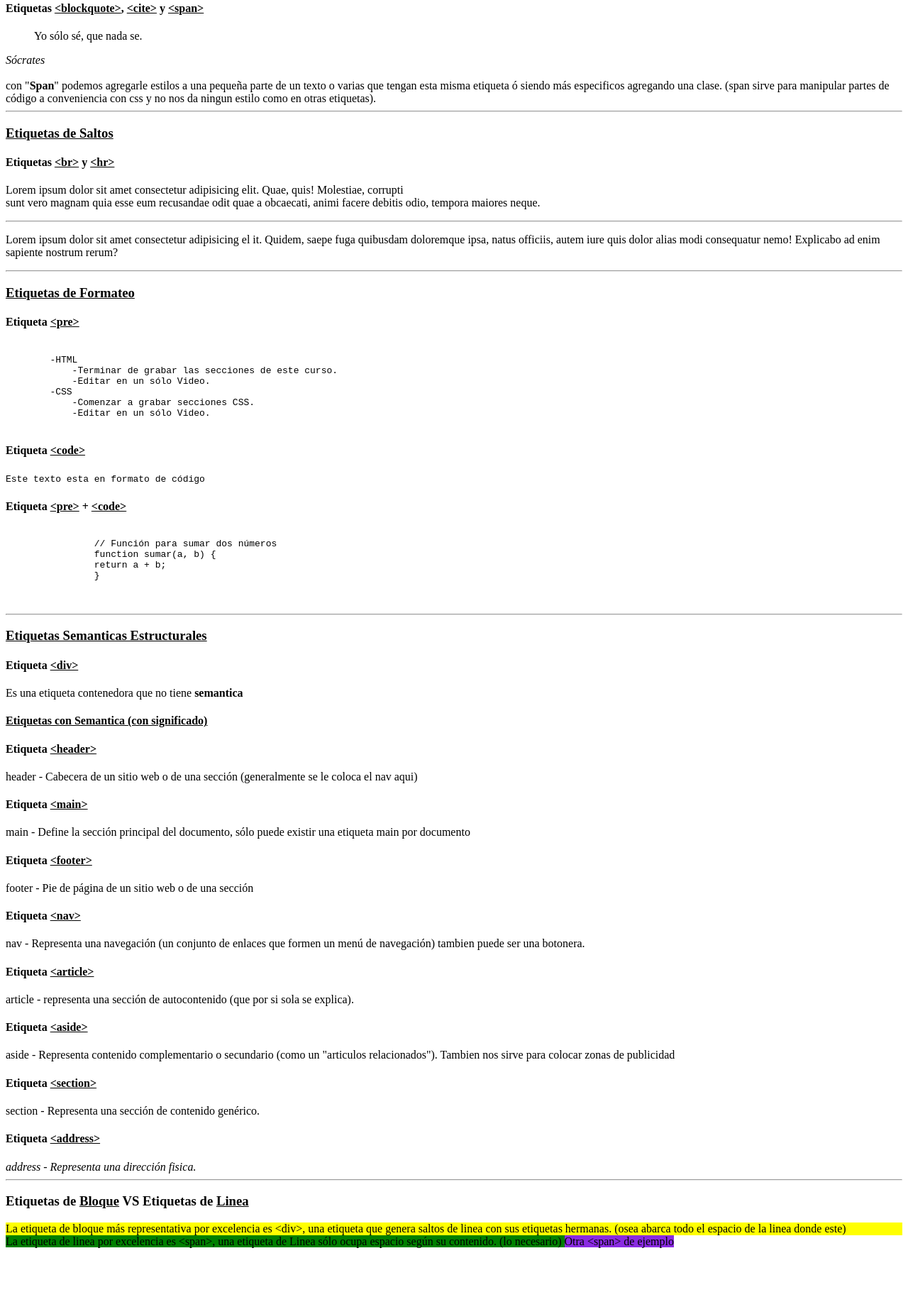
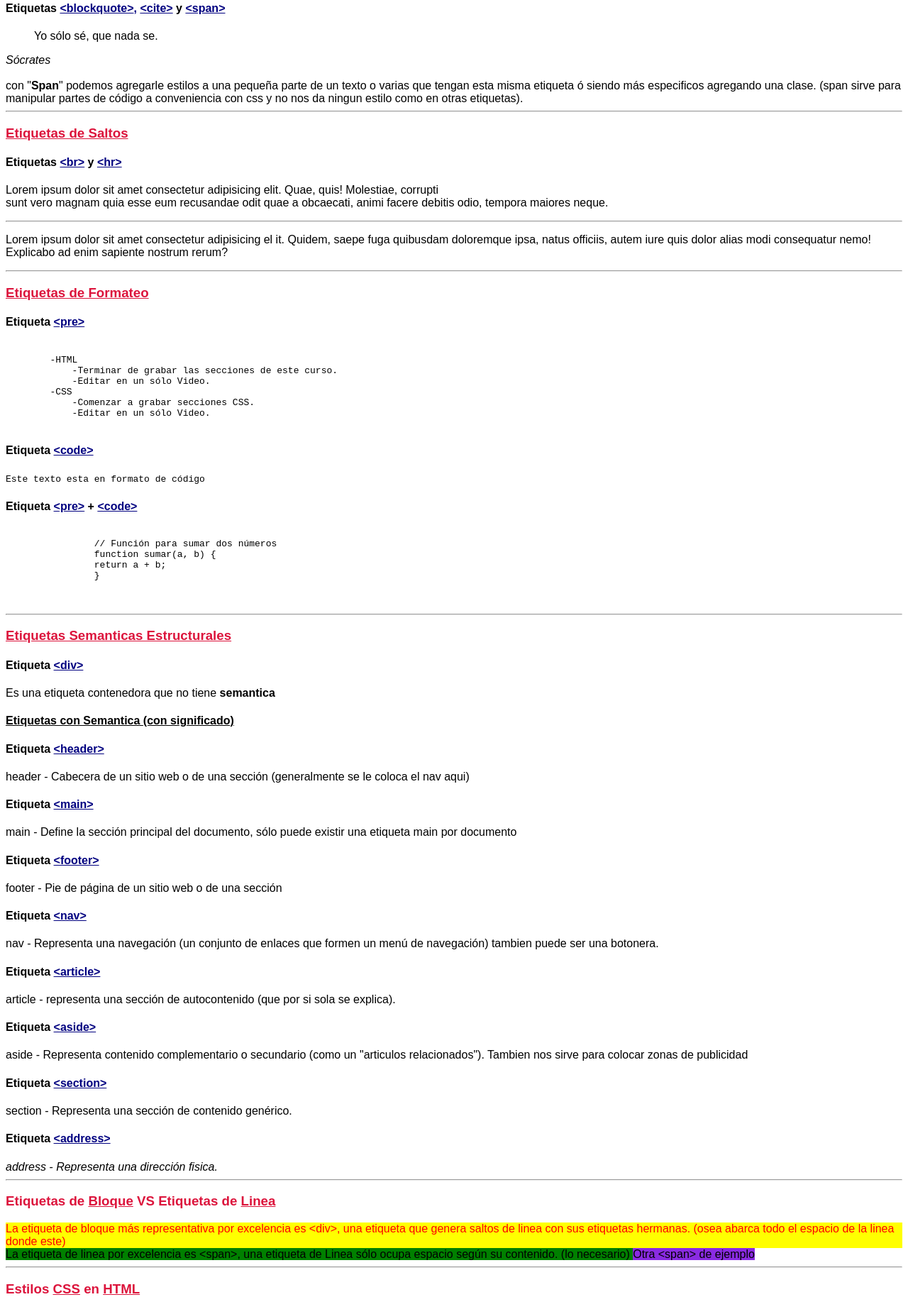
Before and after one commit to Samu43lz/HTML-BasicsForPractice, a plain HTML site: page index.html in a window 1280 px wide. Shown: the part 969-2797 px from the top of the page at 71% size. Before the commit the page ends 2736 px from the top, so only its background shows below. Drawn offline with Linux system fonts and the light colour scheme.

Commit message:
Añadiendo estilos y conociendo las formas de implementar CSS a nuestro doc. HTML

```diff
--- /dev/null
+++ b/assets/css/styles.css
@@ -0,0 +1,9 @@
+/* Estilo para las etiquetas */
+.e {
+    color: navy;
+}
+
+/* Tipografia para toda la página */
+body {
+    font-family: sans-serif;
+}
--- a/index.html
+++ b/index.html
@@ -9,6 +9,18 @@
     <!-- no más de 165 carácteres -->
     <!-- cada documento de cada sección de nuestro sitio web deben tener diferentes meta
         descripciones y titulos-->
+
+        <!-- #2 Ejemplo de estilos CSS en HTML, con la etiqueta Style-->
+
+    <style>
+        h3 {
+            color:crimson
+        }
+    </style>
+
+        <!-- #3 Ejemplo de Estilos CSS en HTML, con LINK (la mejor practicca)-->
+
+        <link rel="stylesheet" href="assets/css/styles.css">  <!--Enlazamos nuestro archivo CSS con nuestro HTML-->
 </head>
 
 <body>
@@ -36,18 +48,18 @@
 
     <h3><u>Encabezados</u></h3>
     <!-- Encabezados -->
-    <h4>Etiquetas <u>&lt;h1&gt;</u> y sucesivamente hasta el <u>&lt;h6&gt;</u></h4>
+    <h4>Etiquetas <u class="e">&lt;h1&gt;</u> y sucesivamente hasta el <u class="e">&lt;h6&gt;</u></h4>
     <!-- Utilizo código difente para colocar los "picoparentesis" porque colocarlos asi nomas no me permitiria
         añadirlos porque VS me los interpreta como etiquetas a utilizar-->
 
     <h1>Encabezado de nivel 1</h1> <!-- Solo debe haber un h1 por documento html-->
     <h2>Encabezado de nivel 2</h2>
-    <h3>Encabezado de nivel 3</h3>
+    <h3 style="color: black;">Encabezado de nivel 3</h3>
     <h4>Encabezado de nivel 4</h4>
     <h5>Encabezado de nivel 5</h5>
     <h6>Encabezado de nivel 6</h6>
 
-    <h4>Etiqueta <u>&lt;p&gt;</u></h4>
+    <h4>Etiqueta <u class="e">&lt;p&gt;</u></h4>
     <p>Lorem ipsum dolor sit amet consectetur adipisicing elit. Quisquam animi illo ipsa aut repudiandae asperiores hic consequuntur sapiente distinctio unde veritatis maiores pariatur quo sunt ratione perspiciatis
         exercitationem, dicta aliquid.</p>
 
@@ -55,7 +67,7 @@
 
     <h3><u>Etiquetas de texto básicas</u></h3>
     <!--Etiquetas de texto básicas-->
-    <h4>Etiquetas <u>&lt;b&gt;</u>, <u>&lt;i&gt;</u>, <u>&lt;u&gt;</u>, <u>&lt;sup&gt;</u> <u>&lt;sub&gt;</u>, <u>&lt;mark&gt;</u> y <u>&lt;small&gt;</u></h4>
+    <h4>Etiquetas <span class="e"><u>&lt;b&gt;</u>, <u>&lt;i&gt;</u>, <u>&lt;u&gt;</u>, <u>&lt;sup&gt;</u> <u>&lt;sub&gt;</u>, <u>&lt;mark&gt;</u> y <u>&lt;small&gt;</u></span></h4>
     <p>
         Palabras en: <b>Negrita</b>, <i>Italica</i>, <u>Subrayado</u>, e=mc<sup>2</sup>, h<sub>2</sub>o
         , <mark>marcaTexto</mark>, <small>Letras pequeñas</small>
@@ -66,14 +78,14 @@
     <h3><u>Etiquetas de texto Semanticas</u></h3>
     <!-- Semanticas (importantes a la hora de redactar textos)-->
 
-    <h4>Etiquetas <u>&lt;strong&gt;</u> y <u>&lt;em&gt;</u></h4>
+    <h4>Etiquetas <u class="e">&lt;strong&gt;</u> y <u class="e">&lt;em&gt;</u></h4>
     <p>
         <strong>Este texto es importante</strong>, <em>Este texto hace enfasis</em>
     </p>
 
     <!-- Para colocar una frase ó cita textual-->
 
-    <h4>Etiquetas <u>&lt;blockquote&gt;</u>, <u>&lt;cite&gt;</u> y <u>&lt;span&gt;</u></h4>
+    <h4>Etiquetas <span class="e"><u>&lt;blockquote&gt;</u>, <u>&lt;cite&gt;</u></span> y <u class="e">&lt;span&gt;</u></h4>
     <blockquote>Yo sólo sé, que nada se.</blockquote>
     <cite>Sócrates</cite> <br><br>
     <span>con "<strong>Span</strong>" podemos agregarle estilos a una pequeña parte de un texto
@@ -88,7 +100,7 @@
     <h3><u>Etiquetas de Saltos</u></h3>
     <!-- Etiquetas de Saltos -->
 
-        <h4>Etiquetas <u>&lt;br&gt;</u> y <u>&lt;hr&gt;</u></h4>
+        <h4>Etiquetas <u class="e">&lt;br&gt;</u> y <u class="e">&lt;hr&gt;</u></h4>
 
         <p>    <!-- "br" hace un salto de linea -->
             Lorem ipsum dolor sit amet consectetur adipisicing elit. Quae,
@@ -107,7 +119,7 @@
 
     <h3><u>Etiquetas de Formateo</u></h3>
     <!--Etiquetas de Formateo-->
-    <h4>Etiqueta <u>&lt;pre&gt;</u> </h4>
+    <h4>Etiqueta <u class="e">&lt;pre&gt;</u> </h4>
 
         <pre> <!-- va hacer que el navegador respete el formato que estes empleando , con sus espacios y todo-->
         -HTML
@@ -119,14 +131,14 @@
         </pre>
     </p>
 
-    <h4>Etiqueta <u>&lt;code&gt;</u></h4>
+    <h4>Etiqueta <u class="e">&lt;code&gt;</u></h4>
     <p>  <!-- Formato de código (la tipografia)-->
         <code>
             Este texto esta en formato de código
         </code>
     </p>
 
-    <h4>Etiqueta <u>&lt;pre&gt;</u> + <u>&lt;code&gt;</u></h4>
+    <h4>Etiqueta <u class="e">&lt;pre&gt;</u> + <u class="e">&lt;code&gt;</u></h4>
     <p>    <!-- Combinando ambas etiquetas podriamos implementar ejemplos de código en nuestro sitio web -->
         <pre>
             <code>
@@ -147,41 +159,41 @@
         <!-- No hay una regla para usar una unica vez estas etiquetas, excepto por el "main".
             podemos combinarlas y jugar con las etiquetas, claro , siendo coherente. (esto en interfaces más
             complejas)-->
-    <h4>Etiqueta  <u>&lt;div&gt;</u></h4>
+    <h4>Etiqueta  <u class="e">&lt;div&gt;</u></h4>
 
     <div>Es una etiqueta contenedora que no tiene <strong>semantica</strong></div>
 
     <h4> <u>Etiquetas con Semantica (con significado)</u></h4>
 
-    <h4>Etiqueta <u>&lt;header&gt;</u></h4>
+    <h4>Etiqueta <u class="e">&lt;header&gt;</u></h4>
 
     <header>
         header - Cabecera de un sitio web o de una sección
         (generalmente se le coloca el nav aqui)
     </header>
 
-    <h4>Etiqueta <u>&lt;main&gt;</u></h4>
+    <h4>Etiqueta <u class="e">&lt;main&gt;</u></h4>
 
     <main>
         main - Define la sección principal del documento, sólo puede existir una
         etiqueta main por documento
     </main>
 
-    <h4>Etiqueta <u>&lt;footer&gt;</u></h4>
+    <h4>Etiqueta <u class="e">&lt;footer&gt;</u></h4>
 
     <footer>
         footer - Pie de página de un sitio web o de una sección
 
     </footer>
 
-    <h4>Etiqueta <u>&lt;nav&gt;</u></h4>
+    <h4>Etiqueta <u class="e">&lt;nav&gt;</u></h4>
 
     <nav>
         nav - Representa una navegación (un conjunto de enlaces que formen un menú de navegación)
         tambien puede ser una botonera.
     </nav>
 
-    <h4>Etiqueta <u>&lt;article&gt;</u></h4>
+    <h4>Etiqueta <u class="e">&lt;article&gt;</u></h4>
 
     <article>
         article - representa una sección de autocontenido (que por si sola se
@@ -191,20 +203,20 @@
             donde aparecen cards con información que te da el contexto.-->
     </article>
 
-    <h4>Etiqueta <u>&lt;aside&gt;</u></h4>
+    <h4>Etiqueta <u class="e">&lt;aside&gt;</u></h4>
 
     <aside>
         aside - Representa contenido complementario o secundario (como un "articulos
         relacionados"). Tambien nos sirve para colocar zonas de publicidad
     </aside>
 
-    <h4>Etiqueta <u>&lt;section&gt;</u></h4>
+    <h4>Etiqueta <u class="e">&lt;section&gt;</u></h4>
 
     <section>
         section - Representa una sección de contenido genérico.
     </section>
 
-    <h4>Etiqueta <u>&lt;address&gt;</u></h4>
+    <h4>Etiqueta <u class="e">&lt;address&gt;</u></h4>
 
     <address>
         address - Representa una dirección fisica.
@@ -234,7 +246,9 @@
         <!-- Podemos agregarles estilos mediante el atributo style (no es lo correcto
             pero lo hacemos para el ejemplo)-->
 
-    <div style="background-color: yellow;">La etiqueta de bloque más representativa por excelencia es &lt;div&gt;,
+            <!--#1 ejemplo de estilos en HTML con el atributo "style"-->
+
+    <div style="background-color: yellow; color: red;">La etiqueta de bloque más representativa por excelencia es &lt;div&gt;,
         una etiqueta que genera saltos de linea con sus etiquetas hermanas. (osea
         abarca todo el espacio de la linea donde este)
         <!--abarcan todo el espacio y generan saltos de linea si hay otra etiqueta-->
@@ -244,6 +258,20 @@
         <!-- estas no generan saltos de linea de arriba ni de abajo-->
     </span>
     <span style="background-color: blueviolet;">Otra &lt;span&gt; de ejemplo</span>
+
+    <hr>
+
+    <h3>Estilos <u>CSS</u> en <u>HTML</u></h3>
+
+    <h4>#1 Con el atributo <u>style</u> dentro de una etiqueta</h4>
+    <h4>#2 Con la etiqueta <u>Style</u> en el head (buena practica)</h4>
+    <h4>#3 Utilizando un archivo CSS y enlazarlo a nuestro documento HTML mediante la etiqueta &lt;link&gt;
+        (Es la mejor y de buena practica, nos ayuda a mantener todo ordenado)
+    </h4>
+    <h5>Consejo : Utilizar una carpeta "assets" para colocar dentro subcarpetas con las hojas de estilos(CSS),
+        Scripts(JS), Imagenes(IMG), etc. (Todos los recursos de nuestro proyecto para que este bien ordenados y organizados)
+    </h5>
 </body>
 
+
 </html>
```
Also changed, not shown: assets/images/ES-SemanticGeneral-Search.png (renamed from ES-SemanticGeneral-Search.png), assets/images/EstructuraHTML.jpg (renamed from EstructuraHTML.jpg), assets/images/periodic_table_html.jpg (renamed from periodic_table_html.jpg).
